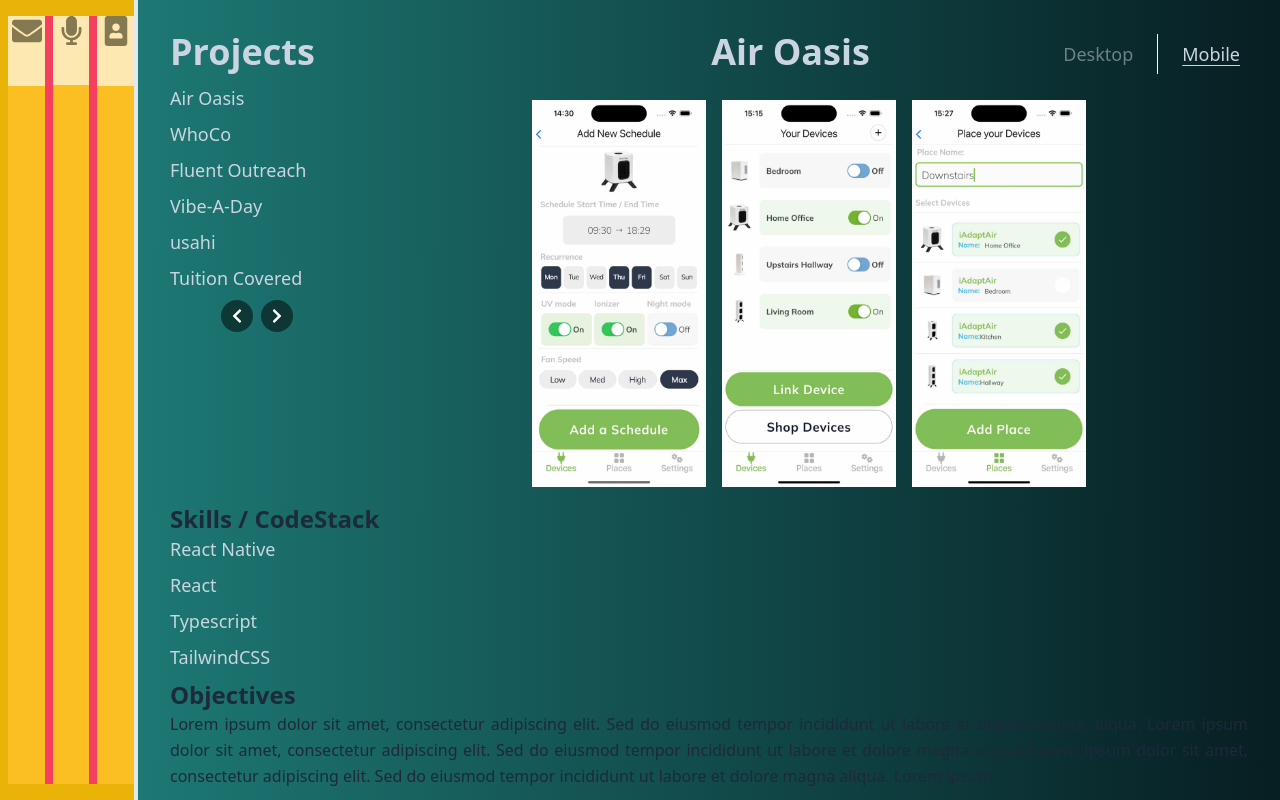
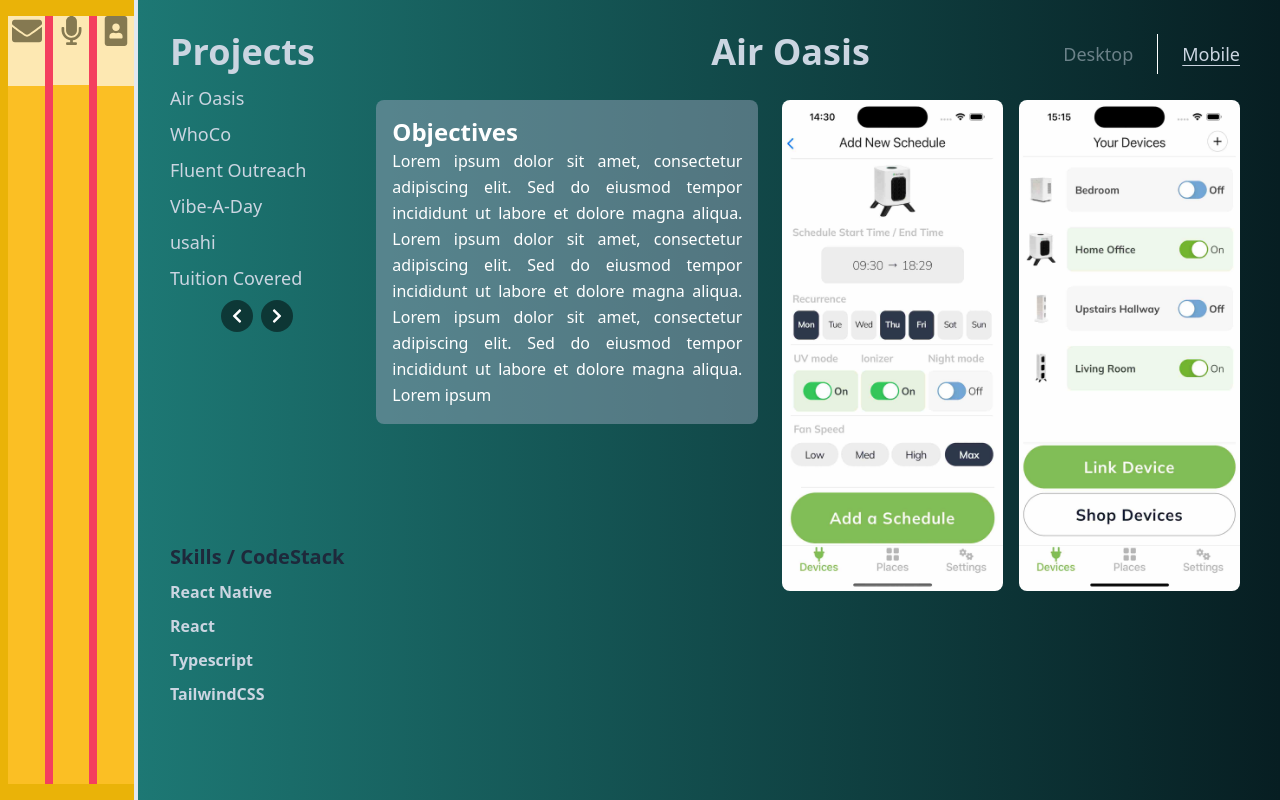
Before and after one commit to MylesPillay/Dev-Portfolio, a Next.js app: page /projects in a window 1280 px wide. Built offline with nearby package versions, Linux system fonts and the light colour scheme.

Commit message:
latest layout progress

```diff
--- a/src/app/components/projects/MobileAppProjectImages.tsx
+++ b/src/app/components/projects/MobileAppProjectImages.tsx
@@ -11,20 +11,22 @@ const MobileImageContainer: React.FC<MobileImageContainerProps> = ({
 	currentImageIndex
 }) => {
 	return (
-		<div className='relative overflow-hidden'>
+		<div className=' right-0 overflow-hidden'>
 			<div
 				className='flex flex-row transition-transform duration-300'
 				style={{
-					transform: `translateX(-${currentImageIndex * 33}%)`
+					transform: `translateX(-${currentImageIndex * 50}%)`
 				}}>
 				{images.map((image, index) => (
 					<div
 						key={index}
-						className='w-[33%]  h-1/2 flex-shrink-0  flex-grow-0 px-2'>
+						className='w-[50%]  h-1/2 flex-shrink-0   flex-grow-0 px-2'>
 						<Image
 							src={image}
+							className='rounded-lg'
 							alt={`Mobile screenshot ${index + 1}`}
 							layout='responsive'
+							objectFit='contain'
 							width={280}
 							height={300}
 							style={{ minHeight: 300 }}
--- a/src/app/projects/page.tsx
+++ b/src/app/projects/page.tsx
@@ -46,7 +46,7 @@ const ProjectsDisplay = (): JSX.Element => {
 				viewMode={viewMode}
 				setViewMode={setViewMode}
 			/>
-			<div className='flex flex-row items-start justify-start h-full w-full space-x-8'>
+			<div className='flex flex-row items-start justify-center h-full w-full space-x-8'>
 				<div className='w-[20%] max-w-[25%] '>
 					<ProjectList
 						selectedProject={selectedProject}
@@ -61,8 +61,23 @@ const ProjectsDisplay = (): JSX.Element => {
 						onNextImage={nextImage}
 					/>
 				</div>
-				<div className='w-full justify-end my-4'>
-					<div className=' w-auto mx-auto justify-end max-h-[60vh] max-w-[45vw] '>
+				<div className='flex flex-row w-full my-4 justify-between '>
+					<div className='p-4  rounded-lg mr-4 bg-slate-400 bg-opacity-50 w-full h-[50%] max-h-[80vh] '>
+						<h2 className='text-2xl font-semibold text-white text-justify'>
+							Objectives
+						</h2>
+						<h3 className='text-md font-normal text-white text-justify'>
+							Lorem ipsum dolor sit amet, consectetur adipiscing
+							elit. Sed do eiusmod tempor incididunt ut labore et
+							dolore magna aliqua. Lorem ipsum dolor sit amet,
+							consectetur adipiscing elit. Sed do eiusmod tempor
+							incididunt ut labore et dolore magna aliqua. Lorem
+							ipsum dolor sit amet, consectetur adipiscing elit.
+							Sed do eiusmod tempor incididunt ut labore et dolore
+							magna aliqua. Lorem ipsum
+						</h3>
+					</div>
+					<div className=' w-auto  items-end  self- right max-h-[80vh] max-w-[37vw] '>
 						{selectedProjectIndex === 0 ||
 						selectedProjectIndex === 3 ? (
 							<MobileImageContainer
@@ -87,15 +102,13 @@ const ProjectsDisplay = (): JSX.Element => {
 					</div>
 				</div>
 			</div>
-			<div>
-				<div>
-					<div>
-						<h2 className='text-2xl font-semibold text-slate-800 text-justify'>
+			<div className='-mt-16'>
+				<h2 className='text-xl font-bold mb-2 text-slate-800 text-justify'>
 					Skills / CodeStack
 				</h2>
 				<ul
-							className='flex flex-col text-lg
-   font-medium w-full'>
+					className='flex flex-col text-md
+   font-semibold w-full'>
 					{selectedProject.skills.map((skill, index) => (
 						<li
 							key={index}
@@ -106,7 +119,7 @@ const ProjectsDisplay = (): JSX.Element => {
 					))}
 				</ul>
 			</div>
-					<div>
+			{/* <div>
 						<h2 className='text-2xl font-semibold text-slate-800 text-justify'>
 							Objectives
 						</h2>
@@ -120,9 +133,7 @@ const ProjectsDisplay = (): JSX.Element => {
 							Sed do eiusmod tempor incididunt ut labore et dolore
 							magna aliqua. Lorem ipsum
 						</h3>
-					</div>
-				</div>
-			</div>
+					</div> */}
 		</div>
 	);
 };
```
Lines whose indentation alone changed are shown as unchanged.
